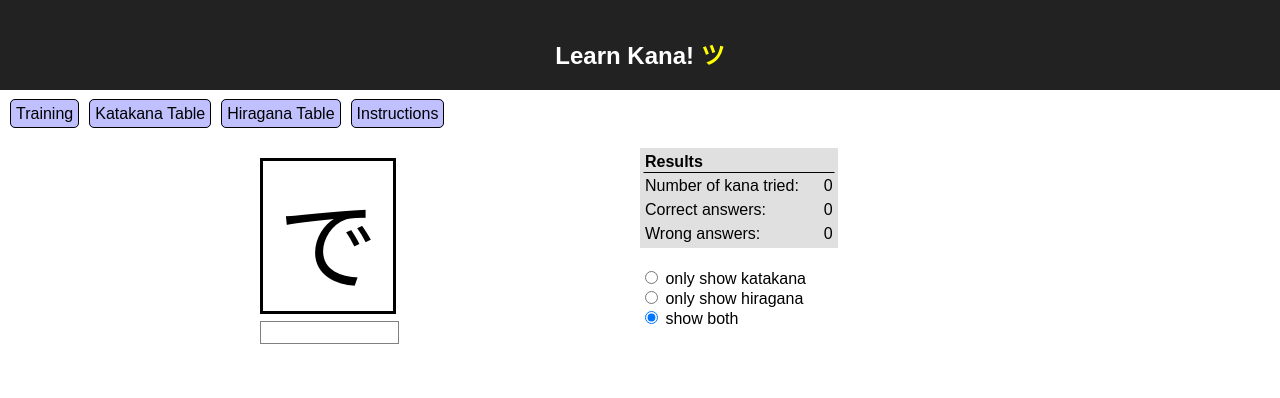
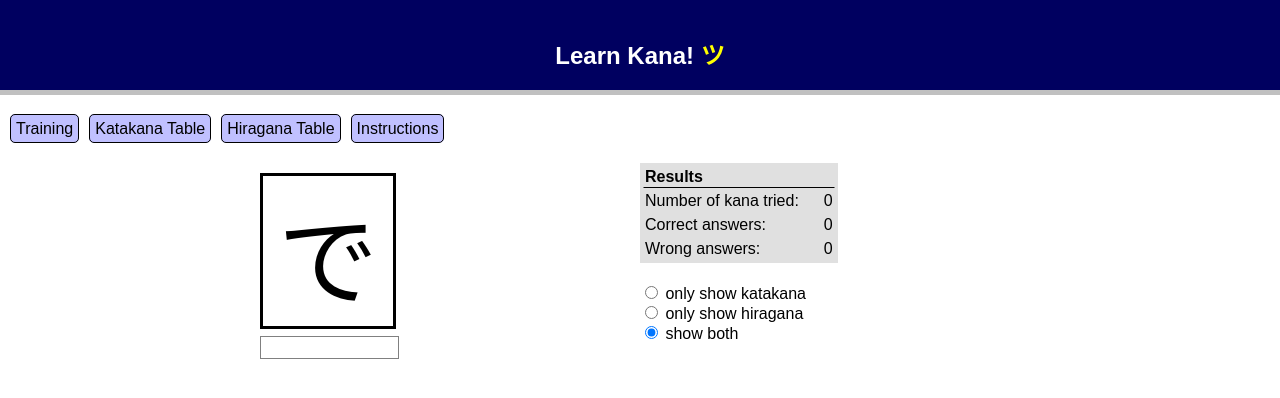
Before and after one commit to zephyrfalcon/learnkana, a React (Create React App) app: page / in a window 1280 px wide. Shown: the top 398 px of the page. Built offline with nearby package versions, Linux system fonts and the light colour scheme.

Commit message:
change colors

```diff
--- a/src/App.css
+++ b/src/App.css
@@ -8,10 +8,11 @@
 }
 
 .App-header {
-  background-color: #222;
+  background-color: #000060;
   height: 50px;
   padding: 20px;
   color: white;
+  border-bottom: 5px solid #c0c0c0;
 }
 
 .App-title {
@@ -129,7 +130,7 @@
   text-align: left;
   padding: 5px;
   margin-bottom: 20px;
-  margin-top: 10px;
+  margin-top: 20px;
 }
 
 .LearnKana-Tabs span {
```
